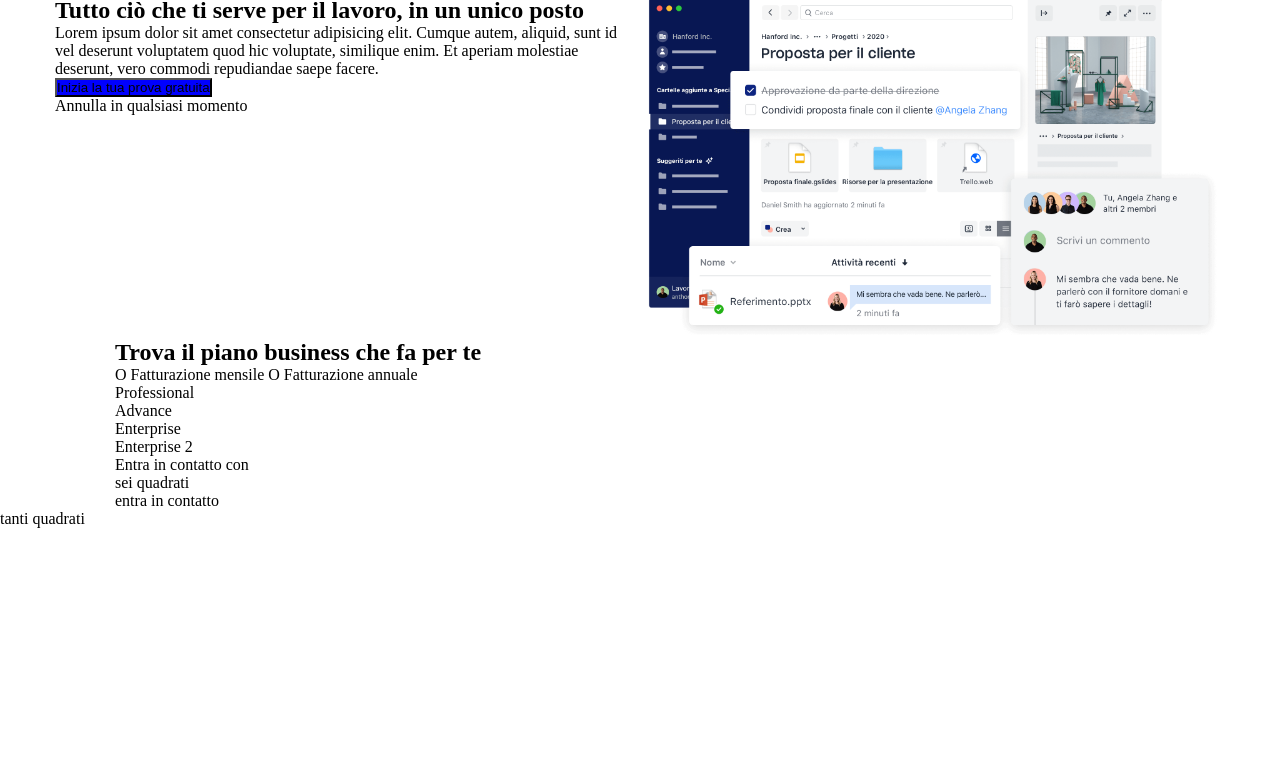
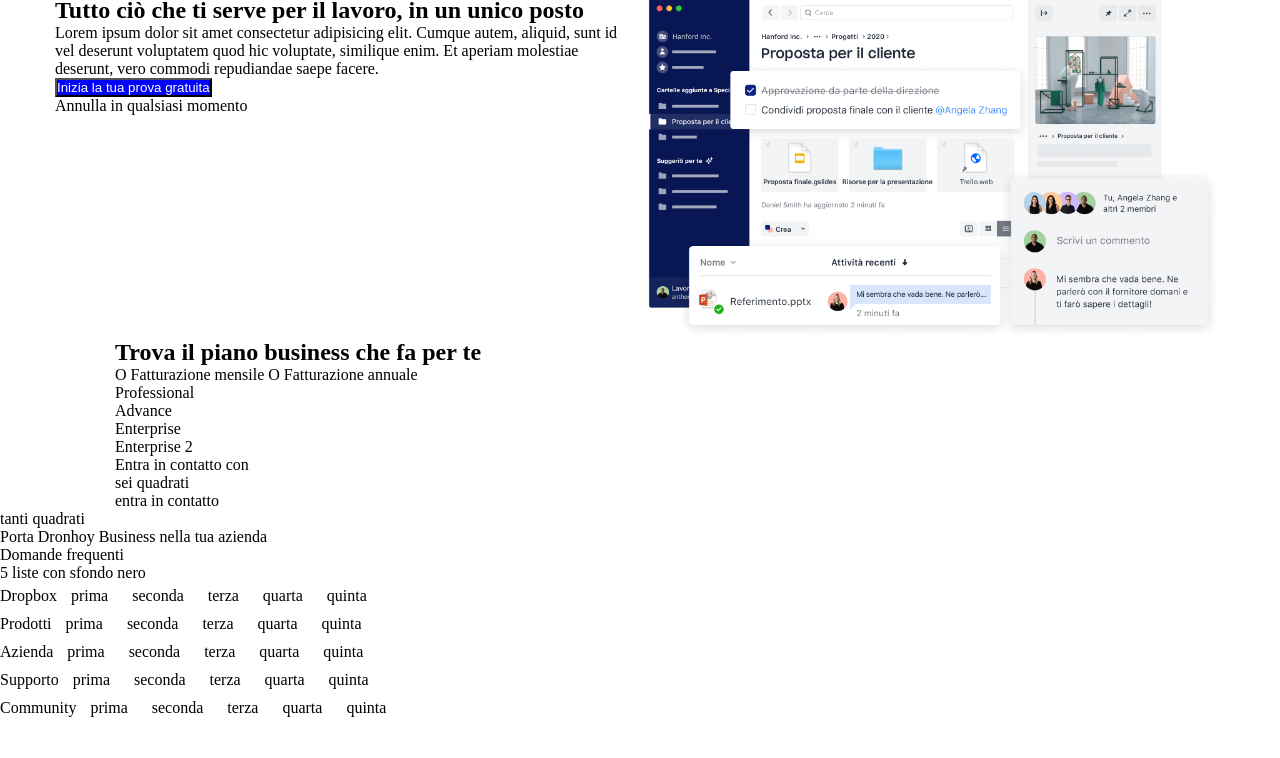
Before and after one commit to bonvi83/htmlcss-dropbox, a plain HTML site: page index.html in a window 1280 px wide. Shown: the part 42-800 px from the top of the page. Drawn offline with Linux system fonts and the light colour scheme.

Commit message:
aggiustamenti vari ma STOP

```diff
--- a/css/style.css
+++ b/css/style.css
@@ -32,7 +32,7 @@ header {
 
 button {
     background-color: blue;
-    color: black;
+    color: white;
 }
 
 /* come rimensionare un immagine? */
@@ -58,6 +58,8 @@ button {
     padding-right: 15px;
 }
 
+/* non riesco a creare colonne, perchè? */
+
 .colonna {
     width: 250px;
     height: 1000px;
--- a/index.html
+++ b/index.html
@@ -1,5 +1,5 @@
 <!DOCTYPE html>
-<html lang="en">
+<html lang="it">
 <head>
     <meta charset="UTF-8">
     <meta name="viewport" content="width=device-width, initial-scale=1.0">
@@ -16,14 +16,14 @@
                 <li> <a href="#"><img src="./img/logo-small.png" alt="logo piccolo"></a></li>
                 <li><a href="#">Perchè Dropbox</a></li>
                 <li><a href="#">Funzioni</a></li>
-                <li><a href="#"></a>Piani e prezzi</a></li>
+                <li><a href="#">Piani e prezzi</a></li>
             </ul>
         </nav>
         <nav class="navright">
             <ul>
-                <li><a href="#"></a>Accedi</a></li>
-                <li><a href="#"></a>Contatta l'ufficio vendite</a></li>
-                <li><a href="#"></a>Supporto</a></li>
+                <li><a href="#">Accedi</a></li>
+                <li><a href="#">Contatta l'ufficio vendite</a></li>
+                <li><a href="#">Supporto</a></li>
                 <li><button>Inizia</button></li>
             </ul>
         </nav>
@@ -60,10 +60,54 @@
         </section>
 
         <div>tanti quadrati</div>
-
+        <div>Porta Dronhoy Business nella tua azienda</div>
+        <div>Domande frequenti</div>
     </main>
 
     <footer>
+
+        <!-- da sistemare discorso lista, metti in selettori avanzati la nav, altrimenti vien fuori un puttanaio!!! -->
+        <div>5 liste con sfondo nero</div>
+        <ul>
+            Dropbox
+            <li>prima</li>
+            <li>seconda</li>
+            <li>terza</li>
+            <li>quarta</li>
+            <li>quinta</li>
+        </ul>
+        <ul>
+            Prodotti
+            <li>prima</li>
+            <li>seconda</li>
+            <li>terza</li>
+            <li>quarta</li>
+            <li>quinta</li>
+        </ul>
+        <ul>
+            Azienda
+            <li>prima</li>
+            <li>seconda</li>
+            <li>terza</li>
+            <li>quarta</li>
+            <li>quinta</li>
+        </ul>
+        <ul>
+            Supporto
+            <li>prima</li>
+            <li>seconda</li>
+            <li>terza</li>
+            <li>quarta</li>
+            <li>quinta</li>
+        </ul>
+        <ul>
+            Community
+            <li>prima</li>
+            <li>seconda</li>
+            <li>terza</li>
+            <li>quarta</li>
+            <li>quinta</li>
+        </ul>
     </footer>
 
 </body>
```
